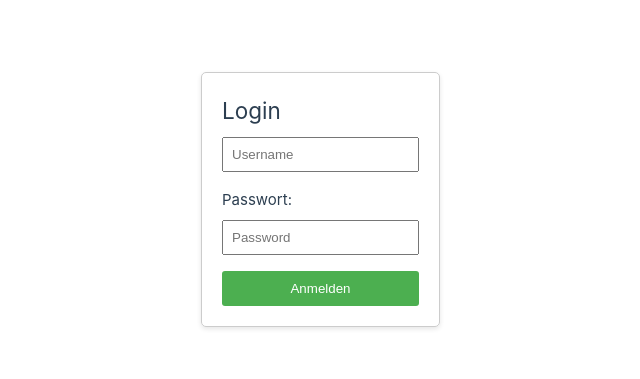
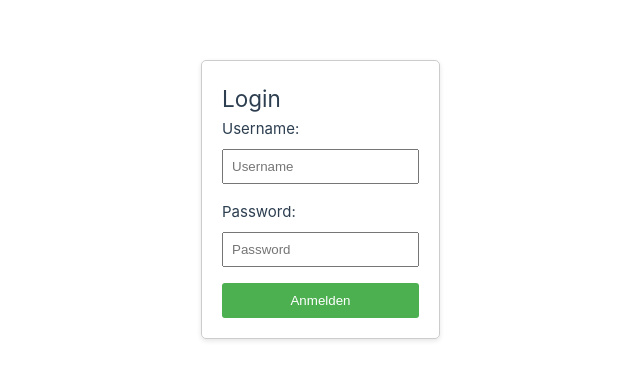
Before and after one commit to JonnyS02/hci_project, a Vue app: page /login in a window 1280 px wide. Shown: the part 201-580 px from the top of the page, without its empty margins (200-840 px from the left). Built offline with nearby package versions, Linux system fonts and the light colour scheme.

Commit message:
Login fix

```diff
--- a/src/Login.vue
+++ b/src/Login.vue
@@ -4,10 +4,10 @@
   <div class="login-container">
     <h2>Login</h2>
     <form @submit.prevent="login">
-      <label for="username"></label>
+      <label for="username">Username:</label>
       <input type="text" id="username" v-model="username" placeholder="Username">
 
-      <label for="password">Passwort:</label>
+      <label for="password">Password:</label>
       <input type="password" id="password" v-model="password" placeholder="Password">
 
       <button type="submit">Anmelden</button>
@@ -25,8 +25,8 @@
   },
   methods: {
     login() {
-      console.log('Benutzername:', this.username);
-      console.log('Passwort:', this.password);
+      console.log('Username:', this.username);
+      console.log('Password:', this.password);
       this.$router.push('/Welcome');
       this.$store.state.name = this.username;
     }
```
